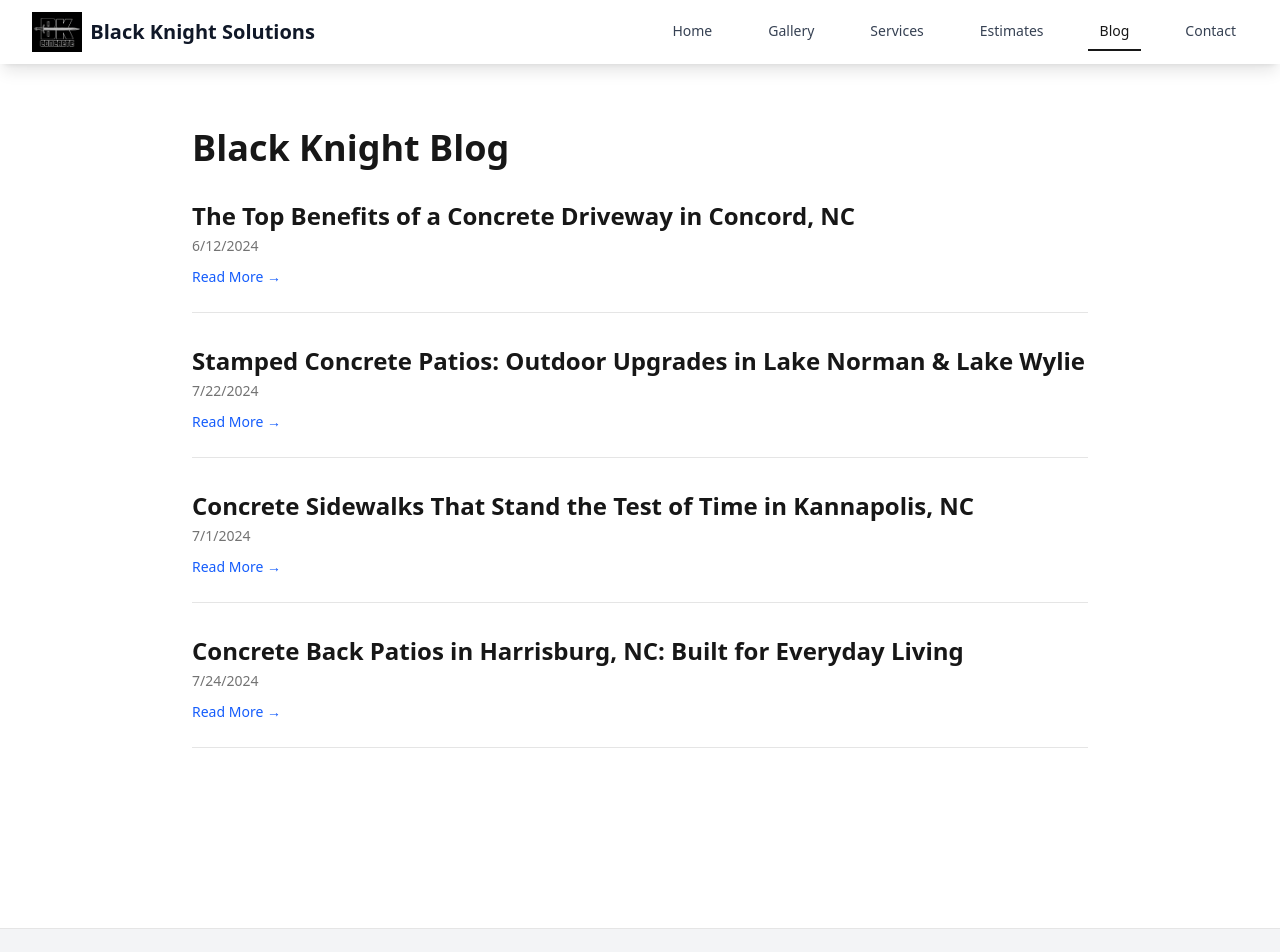
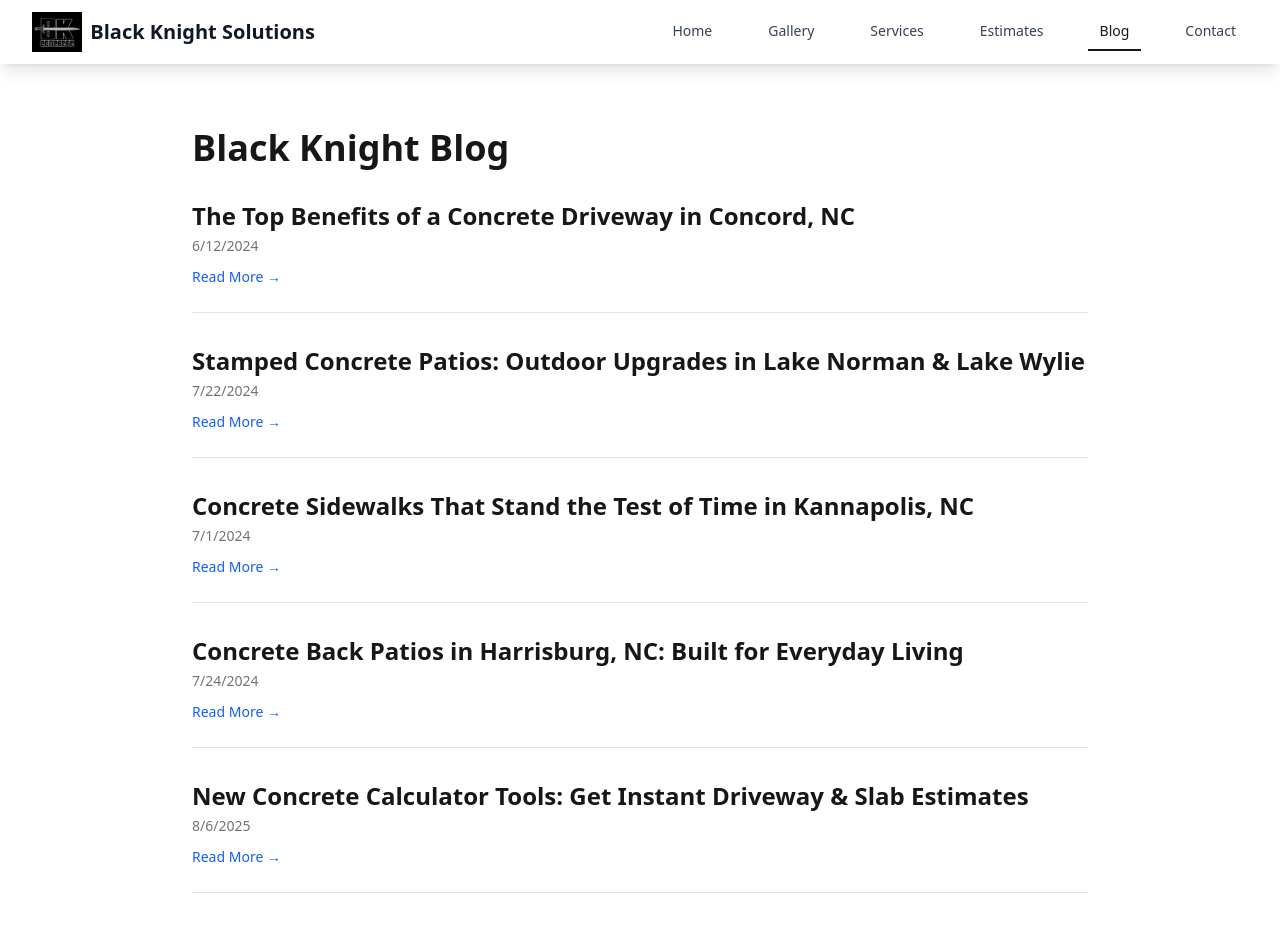
Before and after one commit to hometownwebco1/black-knight-website, a React (Vite) app: page /blog in a window 1280 px wide. Shown: the top 952 px of the page. Built offline with nearby package versions, Linux system fonts and the light colour scheme.

Commit message:
Update posts.js

```diff
--- a/src/data/posts.js
+++ b/src/data/posts.js
@@ -130,5 +130,33 @@ From established neighborhoods to new developments, homeowners in Harrisburg are
 
 If you're ready to reclaim your backyard, a concrete patio from Black Knight Solutions is a smart, stylish step forward. Get in touch for a quote—we’d love to help you build the perfect outdoor foundation.
 `
+  },
+  {
+    title: 'New Concrete Calculator Tools: Get Instant Driveway & Slab Estimates',
+    slug: 'concrete-calculator-driveway-slab',
+    date: '2025-08-06',
+    excerpt: 'Introducing our new interactive concrete driveway and slab calculators — built to give you instant, accurate pricing and help you plan smarter.',
+    tags: ['Concrete Calculators', 'Driveway', 'Slab', 'Estimating Tools', 'Home Improvement'],
+    content: `
+<p>We’re excited to introduce two powerful new tools on our website — the <strong>Driveway Concrete Calculator</strong> and the <strong>Slab Concrete Calculator</strong>. These free tools are designed to help homeowners and contractors estimate their concrete needs and project costs quickly and confidently.</p>
+
+<h2>Why Use Our Concrete Calculators?</h2>
+<ul>
+  <li><strong>Accurate Pricing:</strong> Enter your project dimensions and get a real-world estimate range based on current market prices.</li>
+  <li><strong>Time-Saving:</strong> No waiting for quotes — get instant estimates online 24/7.</li>
+  <li><strong>Smart Planning:</strong> Choose from options like broomed or stamped finishes, and indicate how much grading is needed to fine-tune your estimate.</li>
+</ul>
+
+<h2>What Makes Ours Better?</h2>
+<p>Unlike generic calculators, we include cost variables that actually matter — from surface finish to site prep complexity. You’ll also see explanations for every input field, making the tools senior-friendly and first-timer approved.</p>
+
+<h2>Try Them Now</h2>
+<ul>
+  <li>🔹 <a href="/estimates#driveway">Use the Driveway Calculator</a></li>
+  <li>🔹 <a href="/estimates#slab">Use the Slab Calculator</a></li>
+</ul>
+
+<p>Whether you’re planning a fresh driveway pour or installing a stamped concrete patio, these tools are here to make your life easier. And of course — if you’d like a personalized, on-site quote, we’re just a <a href="/contact">message away</a>.</p>
+`
   }
 ];
```
